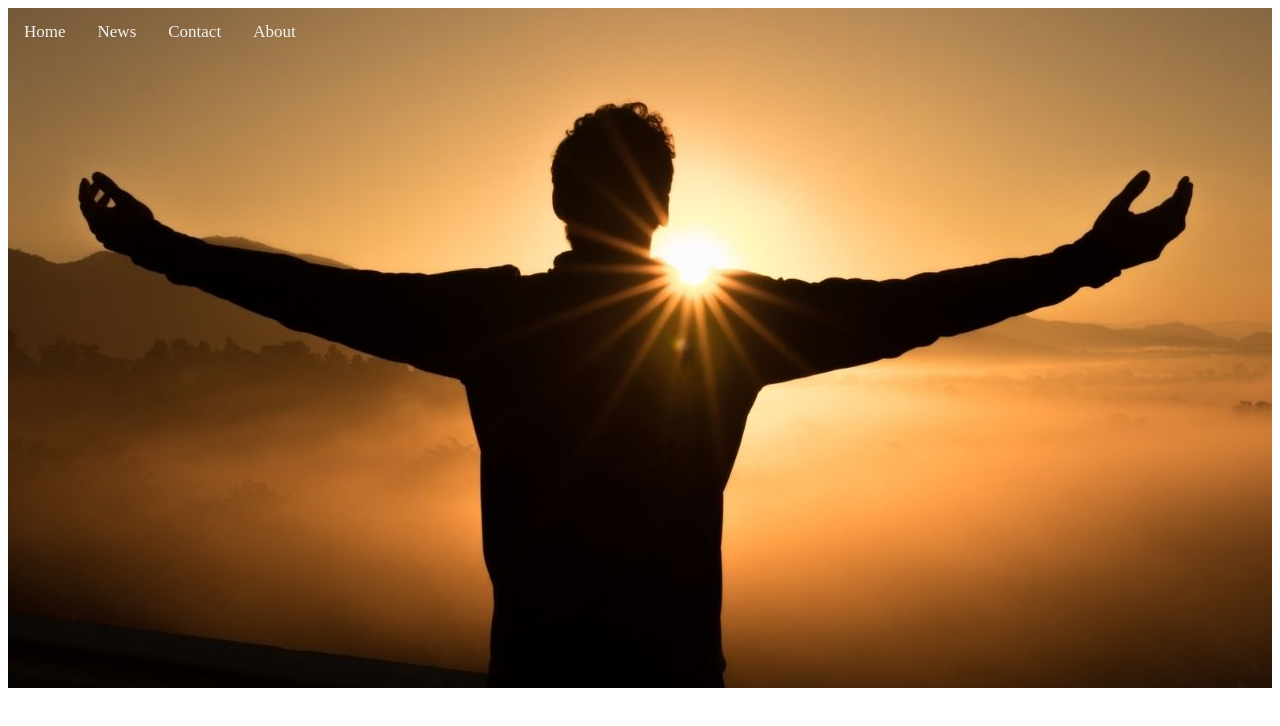
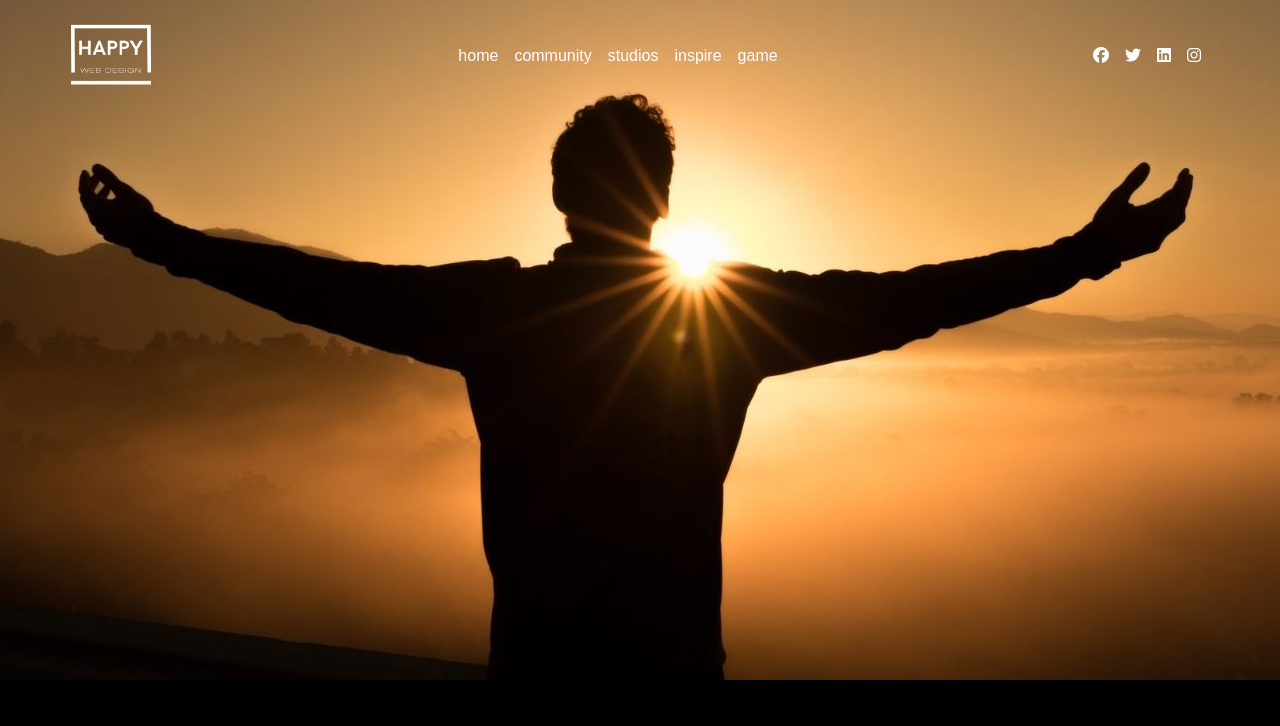
Before and after one commit to Responsibleuk/webdesign, a plain HTML site: page index.html in a window 1280 px wide. Drawn offline with Linux system fonts and the light colour scheme.

Commit message:
Add logo

```diff
--- a/assets/css/style.css
+++ b/assets/css/style.css
@@ -1,39 +1,206 @@
-.bg-img {
-    /* The image used */
-    background: url(../images/hero/hero-home.jpg) no-repeat center center;
+/*
+===============
+Variables
+===============
+*/
 
-    height: 85vh;
-  width: 100%;
+:root {
+    /* dark shades of primary color*/
+    --clr-primary-1: hsl(206, 81%, 8%);
+    --clr-primary-2: hsl(205, 90%, 23%);
+    --clr-primary-3: hsl(205, 74%, 48%);
+    /* darkest grey - used for headings */
+    --clr-grey-1: hsl(209, 61%, 16%);
+    --clr-grey-2: hsl(210, 23%, 91%);
+    --clr-white: #fff;
+    --clr-red-dark: hsl(360, 67%, 44%);
+    --clr-green-dark: hsl(125, 67%, 44%);
+    --clr-coral: hsl(16, 100, 66);
+    --ff-primary: "Montserrat", sans-serif;
+    --ff-secondary: "Merriweather", sans-serif;
+    --transition: all 0.3s linear;
+    --spacing: 0.25rem;
+    --radius: 0.5rem;
+    --light-shadow: 2px 5px 15px rgba(0, 0, 0, 0.1);
+    --dark-shadow: 5px 15px 25px rgba(0, 0, 0, 0.5);
+    --max-width: 1170px;
+    --fixed-width: 620px;
+    --background: rgba(255, 255, 255, 0.8)
+  }
+  /*
+  ===============
+  Global Styles
+  ===============
+  */
+
+  *,
+  ::after,
+  ::before {
+    margin: 0;
+    padding: 0;
+    box-sizing: border-box;
+  }
+  body {
+    font-family: var(--ff-secondary);
+    background: black;
+    color: var(--clr-white);
+    line-height: 1.5;
+  }
+  ul {
+    list-style-type: none;
+  }
+  a {
+    text-decoration: none;
+    color: white;
+  }
+
+  img {
+    width: 100%;
+    display: block;
+  }
+
+  h1,
+  h2 {
+    letter-spacing: var(--spacing);
+    text-transform: capitalize;
+    line-height: 1.25;
+    margin-bottom: 0.75rem;
+    font-family: var(--ff-primary);
+}
+  h3,
+  h4 {
+    font-size: 2.5rem;
+    letter-spacing: var(--spacing);
+    text-transform: uppercase;
+    line-height: 1.25;
+    margin-bottom: 0.75rem;
+    font-family: var(--ff-primary);
+  }
+
+  h1 {
+    font-size: 3rem;
+  }
+  h2 {
+    font-size: 2rem;
+  }
+  h3 {
+    font-size: 1rem;
+  }
+  h4 {
+    font-size: 0.875rem;
+  }
+  p {
+
+    font-size: 1rem;
+    color: var(clr-grey-1);
+    margin-bottom: 1rem;
+  }
+
+  main {
+    min-height: 100vh;
+  }
+
+  @media screen and (min-width: 800px) {
+    h1 {
+      font-size: 2rem;
+    }
+    h2 {
+      font-size: 2rem;
+    }
+    h3 {
+      font-size: 1rem;
+    }
+    h4 {
+      font-size: 1rem;
+    }
+    body {
+      font-size: 1rem;
+    }
+    h1,
+    h2,
+    h3,
+    h4 {
+      line-height: 1;
+    }
+  }
+
+/*
+===============
+Nav Bar
+===============
+*/
+
+
+.logo {
+	height: 10vh;
+  max-width: 20vw;
+  object-fit: contain;
+}
+
+.logo:hover {
+  transform: scale(1.05);
+}
+
+@media screen and (min-width: 800px) {
+	.nav-center {
+		max-width: 1170px;
+		margin: 0 auto;
+		display: flex;
+		align-items: center;
+		justify-content: space-between;
+		padding: 1rem;
+	}
+
+	.nav-header {
+		padding: 0;
+	}
+	.nav-toggle {
+		display: none;
+	}
+	.menu {
+		height: auto;
+		display: flex;
+	}
+	.menu a {
+		padding: 0;
+		margin: 0 0.5rem;
+	}
+	.menu a:hover {
+		padding: 0;
+		background: transparent;
+	}
+	.social-icons {
+		display: flex;
+	}
+	.social-icons a {
+		margin: 0 0.5rem;
+		color: var(--clr-primary-5);
+		transition: var(--transition);
+	}
+	.social-icons a:hover {
+		color: var(--clr-primary-7);
+	}
+}
+
+
+
+ /*
+  ===============
+  Hero Image
+  ===============
+  */
+
+#hero-image {
+  height: 85vh;
+  width: auto;
   object-fit: contain;
   overflow: hidden;
+  background: url(../images/hero/hero-home.jpg) no-repeat center center;
+}
 
-    /* Needed to position the navbar */
-    position: relative;
+@media screen and (max-width: 968px) {
+
+  #hero-image {
+    background: url(../images/5.jpg) no-repeat center center;
   }
-
-  /* Position the navbar container inside the image */
-  .container {
-    position: absolute;
-    width: 100%;
-  }
-
-  /* The navbar */
-  .topnav {
-    overflow: hidden;
-    background-color: transparent;
-  }
-
-  /* Navbar links */
-  .topnav a {
-    float: left;
-    color: #f2f2f2;
-    text-align: center;
-    padding: 14px 16px;
-    text-decoration: none;
-    font-size: 17px;
-  }
-
-  .topnav a:hover {
-    background-color: #ddd;
-    color: black;
-  }
+}
--- a/index.html
+++ b/index.html
@@ -1,5 +1,3 @@
-
-
 <!DOCTYPE html>
 <html lang="en">
 
@@ -19,13 +17,81 @@
 
 <body>
 
-  <div class="bg-img">
-    <div class="container">
-      <div class="topnav">
-        <a href="#home">Home</a>
-        <a href="#news">News</a>
-        <a href="#contact">Contact</a>
-        <a href="#about">About</a>
+
+  <!-- <article id="modalOverlay">
+    <div class="home-modal">
+      <div class="community-modal-header">
+        <div class="modal-header">
+          <div class="close-button">
+            <button id="button" class="close-btn"><i class="fas fa-times"></i></button>
+          </div>
+          <div class="community-modal-body">
+            <h3> Join Kind Cornwall for free</h3>
+            <p>Kind Cornwall helps you shape your business, attract new customers, and progress your personal
+              development as a
+              Cornish business leader. Until we launch on the 25 April we are offering free membership to all businesses
+              in Cornwall.</p>
+            <a class="button-link" href="form.html">Become a member</a>
+            </div>
+        </div>
       </div>
     </div>
-  </div>
+  </article> -->
+
+  <header>
+    <div id="hero-image">
+    <!-- navigation menu -->
+    <nav>
+      <div class="nav-center">
+        <!-- nav header -->
+        <div class="nav-header">
+          <img src="assets/images/logo/logo-white.png" class="logo" alt="happy-logo"/>
+          <button class="nav-toggle">
+            <i class="fas fa-bars"></i>
+          </button>
+        </div>
+        <!-- links -->
+        <ul class="menu">
+          <li>
+            <a href="index.html" class="active">home</a>
+          </li>
+          <li>
+            <a href="community.html">community</a>
+          </li>
+          <li>
+            <a href="studios.html">studios</a>
+          </li>
+          <li>
+            <a href="inspire.html">inspire</a>
+          </li>
+          <li>
+            <a href="game.html">game</a>
+          </li>
+        </ul>
+        <!-- social media -->
+        <ul class="social-icons">
+          <li>
+            <a href="https://www.facebook.com" target="_blank">
+              <i class="fab fa-facebook"></i>
+            </a>
+          </li>
+          <li>
+            <a href="https://www.twitter.com" target="_blank">
+              <i class="fab fa-twitter"></i>
+            </a>
+          </li>
+          <li>
+            <a href="https://www.linkedin.com" target="_blank">
+              <i class="fab fa-linkedin"></i>
+            </a>
+          </li>
+          <li>
+            <a href="https://www.instagram.com" target="_blank">
+              <i class="fab fa-instagram"></i>
+            </a>
+          </li>
+        </ul>
+      </div>
+    </nav>
+
+  </header>
```
Also changed, not shown: about.html (added), assets/images/logo/happy-logo.png (added), assets/images/logo/logo-blue.png (added), assets/images/logo/logo-white.png (added).
